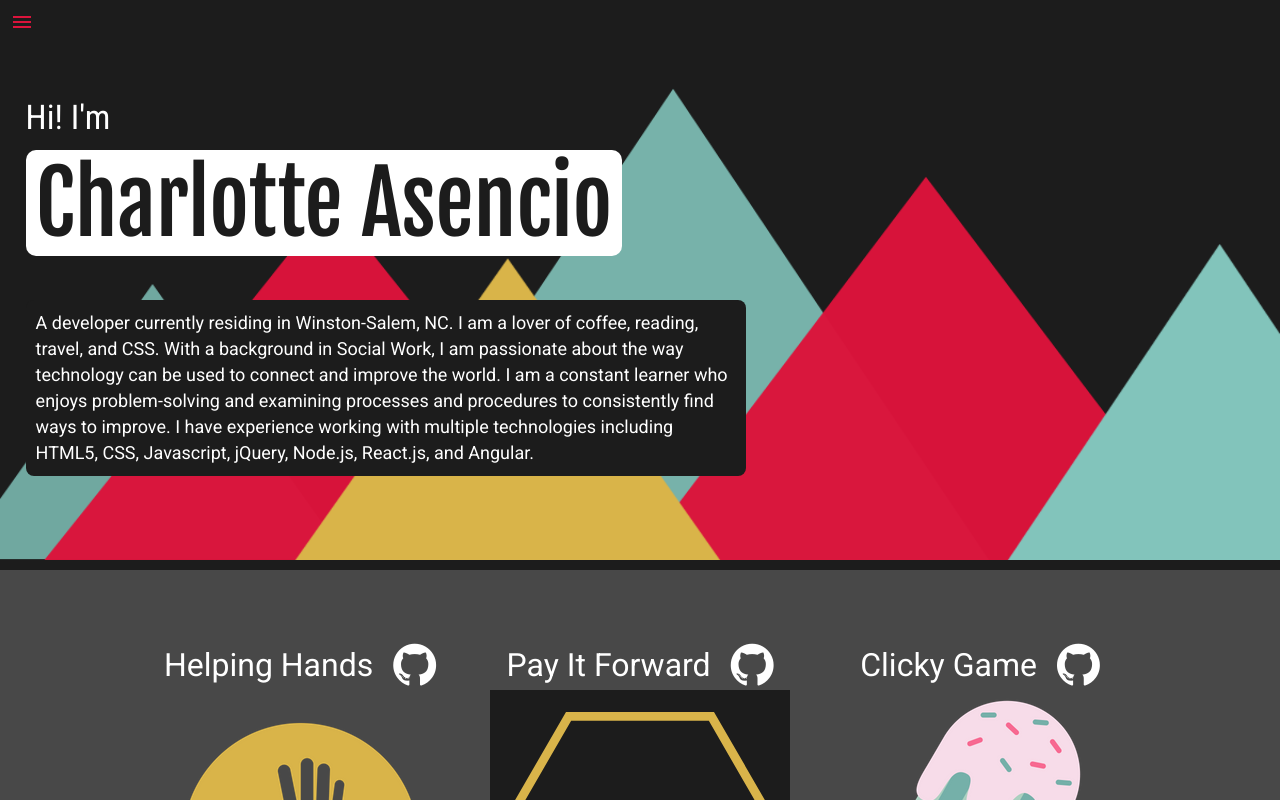
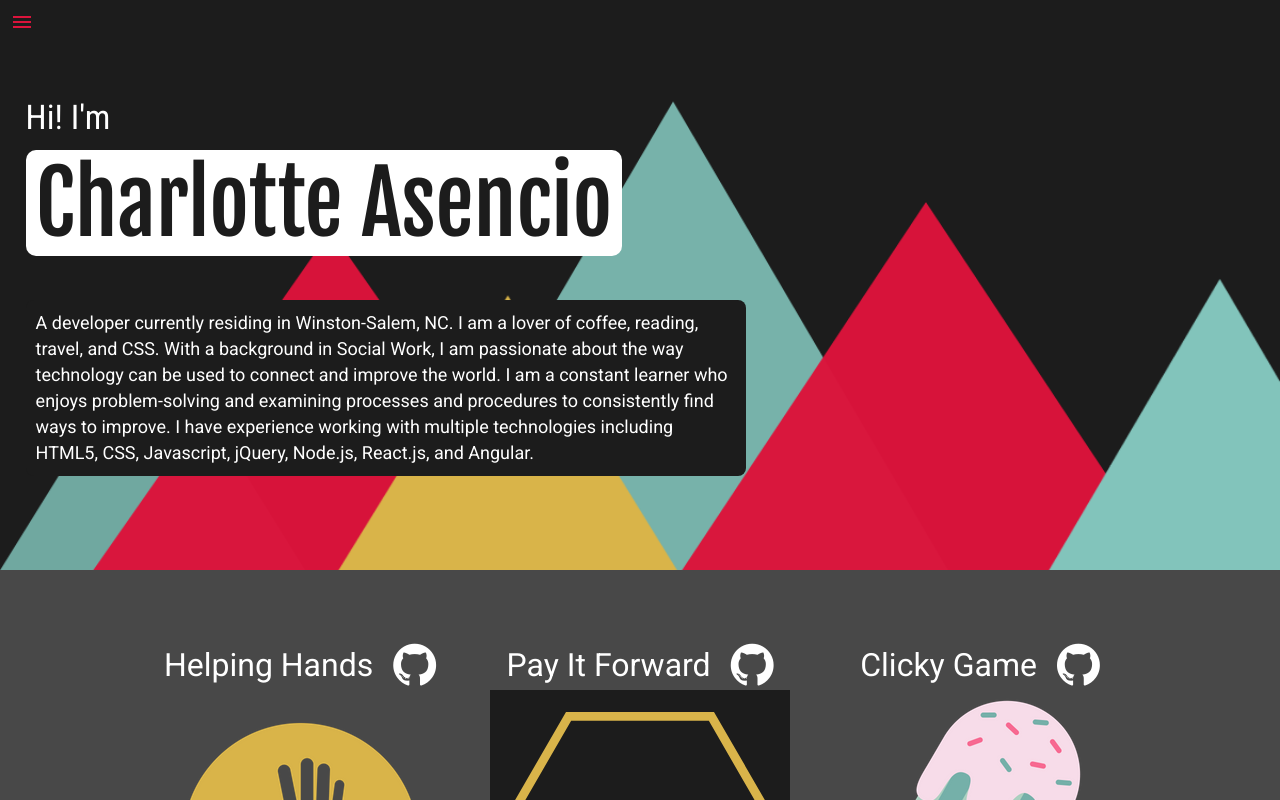
Before and after one commit to charlotteasencio/angularPortfolio, an Angular app: page / in a window 1280 px wide. Shown: the top 800 px of the page. Built offline with nearby package versions, Linux system fonts and the light colour scheme.

Commit message:
change height of images media query 1400

```diff
--- a/src/app/home/home.component.css
+++ b/src/app/home/home.component.css
@@ -123,11 +123,6 @@
     opacity: .9;
 }
 
-#imagesDiv {
-    height: 70%;
-    bottom: 0px;
-}
-
 @media only screen and (max-width: 1400px) {
     .section1 {
         height: 500px;
@@ -142,14 +137,14 @@
     #mountains1 {
         position: fixed;
         width: 100%;
-        height: 70%;
+        height: 80%;
         z-index: 99;
     }
 
     #mountains2 {
         position: fixed;
         width: 100%;
-        height: 70%;
+        height: 80%;
         z-index: 98;
         opacity: .98;
     }
@@ -157,7 +152,7 @@
     #mountains3 {
         position: fixed;
         width: 100%;
-        height: 70%;
+        height: 80%;
         z-index: 97;
         opacity: .9;
     }
@@ -165,7 +160,7 @@
     #mountains4 {
         position: fixed;
         width: 100%;
-        height: 70%;
+        height: 80%;
         z-index: 96;
         opacity: .9;
     }
```
